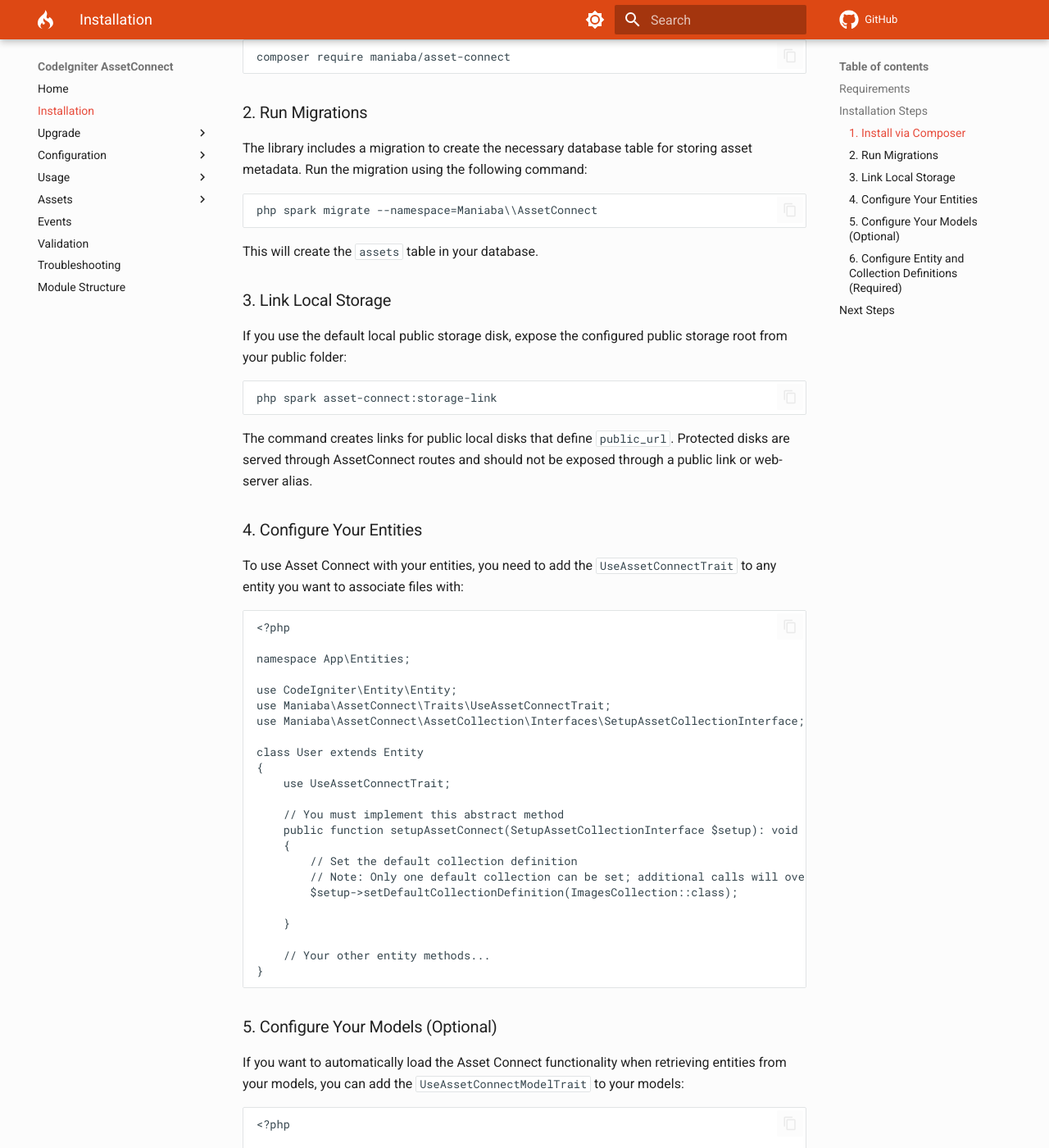
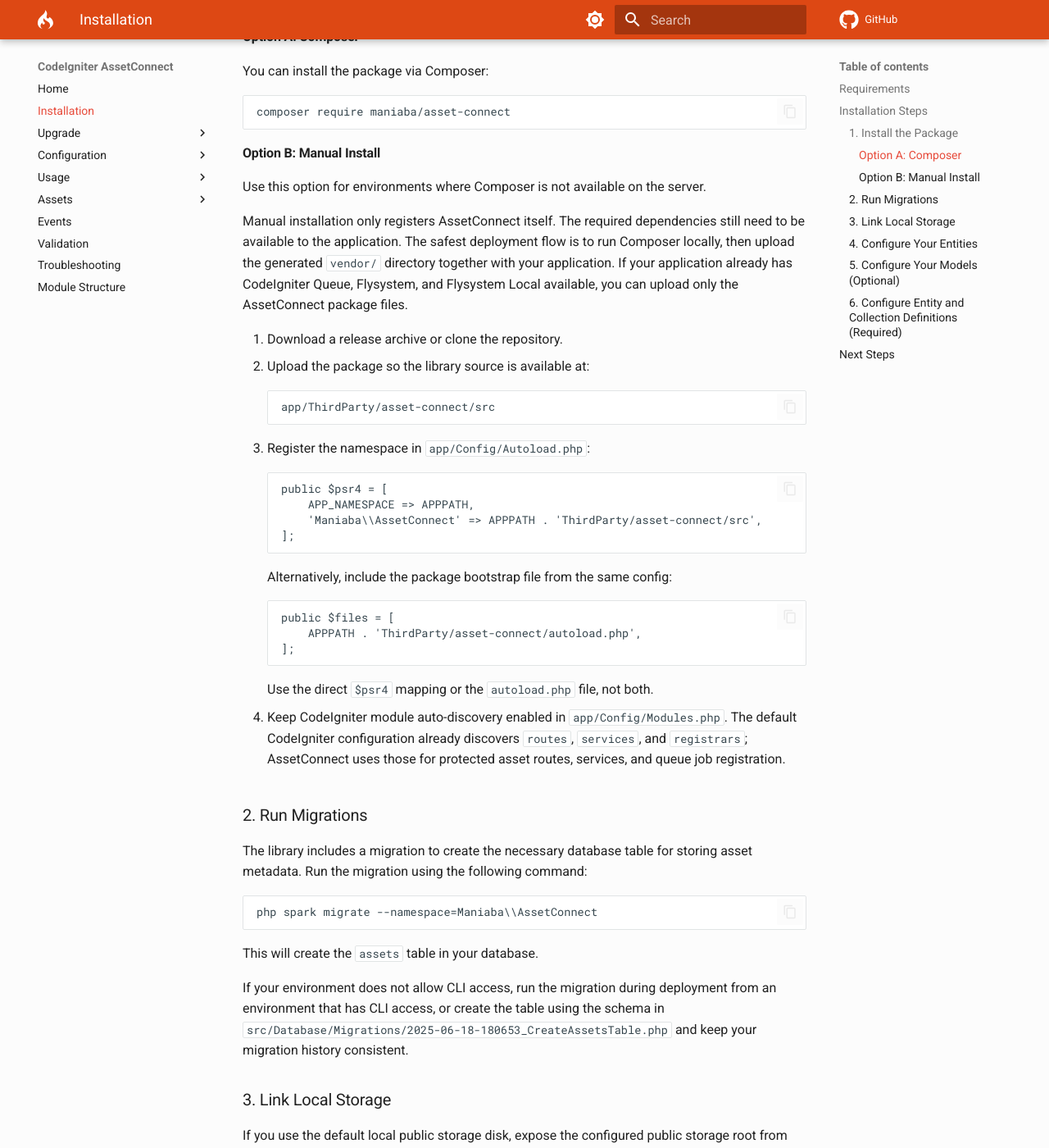
Before and after one commit to maniaba/asset-connect, an MkDocs documentation site: the page built from docs/installation.md, in a window 1280 px wide and 1400 px high, scrolled down 588 px. Shown: the whole window at 82% size. Built offline with MkDocs 1.6.1 and Material for MkDocs 9.7.7, drawn with Linux system fonts in a browser that asks for light colours; comment, search, counter and statistics services are not loaded; the version menu is left out; a style sheet for code colours, icons or effects is not loaded; some of the changed text lies outside the part shown.

Commit message:
Add manual installation instructions and bootstrap file for the AssetConnect package

````diff
--- a/docs/installation.md
+++ b/docs/installation.md
@@ -7,18 +7,54 @@ Before installing CodeIgniter Asset Connect, ensure your environment meets the f
 - PHP 8.3 or higher
 - CodeIgniter 4.6 or higher
 - CodeIgniter Queue
-- Flysystem 3 (installed as a package dependency)
-- Composer
+- Flysystem 3 and Flysystem Local
+- Composer is recommended for dependency resolution, but AssetConnect can be installed manually when the dependencies are already available.
 
 ## Installation Steps
 
-### 1. Install via Composer
+### 1. Install the Package
+
+#### Option A: Composer
 
 You can install the package via Composer:
 
 ```bash
 composer require maniaba/asset-connect
 ```
+
+#### Option B: Manual Install
+
+Use this option for environments where Composer is not available on the server.
+
+Manual installation only registers AssetConnect itself. The required dependencies still need to be available to the application. The safest deployment flow is to run Composer locally, then upload the generated `vendor/` directory together with your application. If your application already has CodeIgniter Queue, Flysystem, and Flysystem Local available, you can upload only the AssetConnect package files.
+
+1. Download a release archive or clone the repository.
+2. Upload the package so the library source is available at:
+
+    ```text
+    app/ThirdParty/asset-connect/src
+    ```
+
+3. Register the namespace in `app/Config/Autoload.php`:
+
+    ```php
+    public $psr4 = [
+        APP_NAMESPACE => APPPATH,
+        'Maniaba\\AssetConnect' => APPPATH . 'ThirdParty/asset-connect/src',
+    ];
+    ```
+
+    Alternatively, include the package bootstrap file from the same config:
+
+    ```php
+    public $files = [
+        APPPATH . 'ThirdParty/asset-connect/autoload.php',
+    ];
+    ```
+
+    Use the direct `$psr4` mapping or the `autoload.php` file, not both.
+
+4. Keep CodeIgniter module auto-discovery enabled in `app/Config/Modules.php`. The default CodeIgniter configuration already discovers `routes`, `services`, and `registrars`; AssetConnect uses those for protected asset routes, services, and queue job registration.
 
 ### 2. Run Migrations
 
@@ -30,6 +66,8 @@ php spark migrate --namespace=Maniaba\\AssetConnect
 
 This will create the `assets` table in your database.
 
+If your environment does not allow CLI access, run the migration during deployment from an environment that has CLI access, or create the table using the schema in `src/Database/Migrations/2025-06-18-180653_CreateAssetsTable.php` and keep your migration history consistent.
+
 ### 3. Link Local Storage
 
 If you use the default local public storage disk, expose the configured public storage root from your public folder:
@@ -39,6 +77,8 @@ php spark asset-connect:storage-link
 ```
 
 The command creates links for public local disks that define `public_url`. Protected disks are served through AssetConnect routes and should not be exposed through a public link or web-server alias.
+
+In environments that do not allow symlinks or `php spark`, either create the equivalent public link/alias from the hosting control panel, or configure the public storage disk root directly inside your public web directory. Keep protected storage under `WRITEPATH` or another non-public directory.
 
 ### 4. Configure Your Entities
 
````
Also changed, not shown: README.md (+3 -1 lines), 2 other files.
